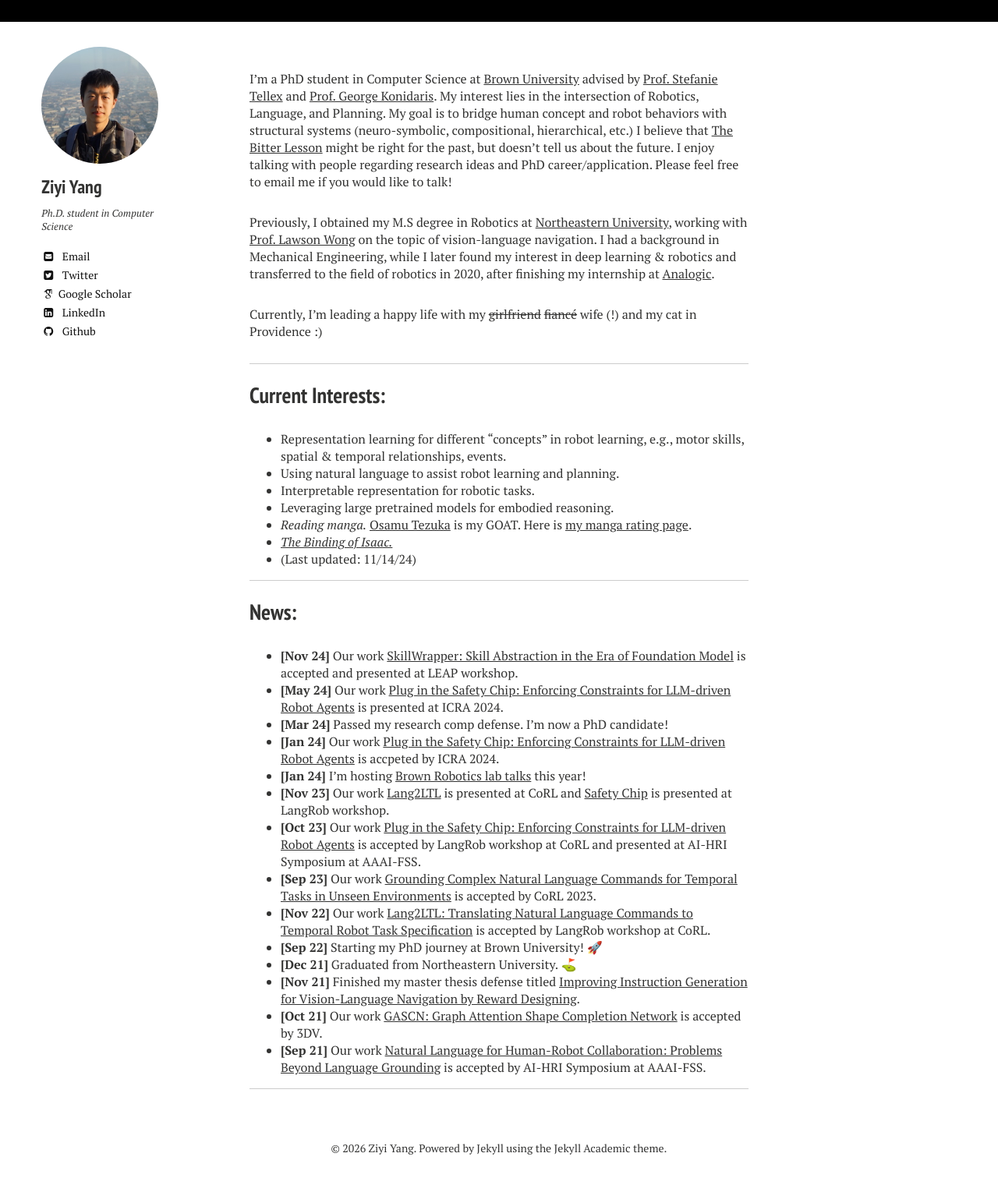
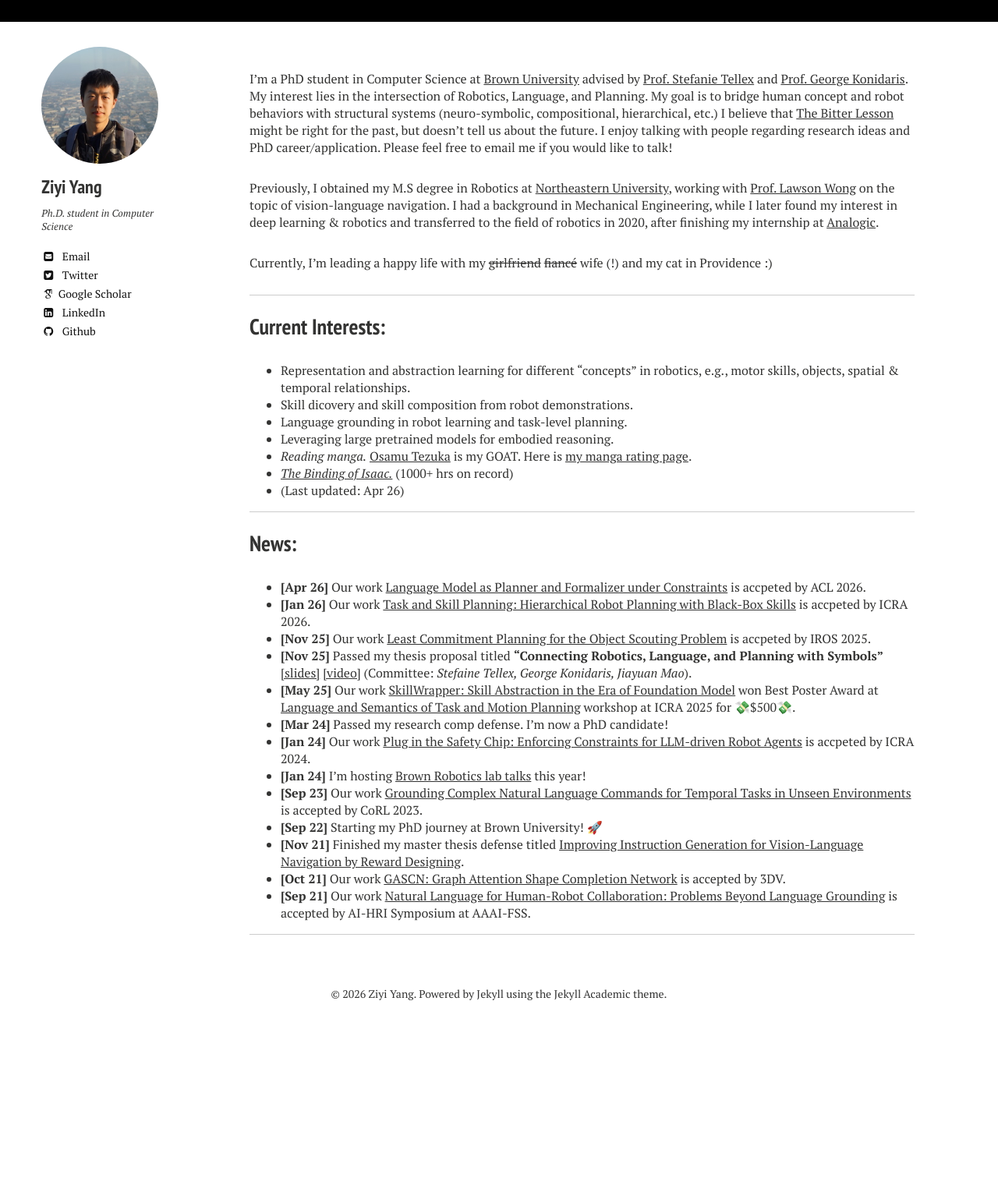
Before and after one commit to YzyLmc/YzyLmc.github.io, a Jekyll site: the page built from docs/index.md, in a window 1280 px wide, cut to the strip 104-1635 px from the top of the page. Shown: the top 1520 px of the strip at 78% size. Built offline with Jekyll 4.4.1, drawn with Linux system fonts in a browser that asks for light colours; nearby versions of some CDN libraries; some web fonts are replaced; after the commit the page ends 1437 px from its top, so only the background shows below that.

Commit message:
Update after ACL; shrink the margin on the right of the page

```diff
--- a/docs/_sass/page.scss
+++ b/docs/_sass/page.scss
@@ -240,12 +240,12 @@ $button-size: 1.5rem;
 		@include suffix(12,1);
 		margin-bottom: 2em;
 		@media #{$small} {
-			@include grid(12,6);
+			@include grid(12,8);
 			@include prefix(12,0);
 			@include suffix(12,0);
 		}
 		@media #{$x-large} {
-			@include grid(12,4.5);
+			@include grid(12,7);
 		}
 	}
 }
@@ -258,12 +258,12 @@ $button-size: 1.5rem;
 	@include suffix(12,1);
 	margin-bottom: 2em;
 	@media #{$small} {
-		@include grid(12,6);
+		@include grid(12,8);
 		@include prefix(12,0);
 		@include suffix(12,0);
 	}
 	@media #{$x-large} {
-		@include grid(12,4.5);
+		@include grid(12,7);
 	}
 	h3 {
 		margin: 0;
--- a/docs/index.md
+++ b/docs/index.md
@@ -15,31 +15,36 @@ Currently, I'm leading a happy life with my <s>girlfriend</s> <s>fiancé</s> wif
 ---
 ## Current Interests:
 
-- Representation learning for different "concepts" in robot learning, e.g., motor skills, spatial & temporal relationships, events.
-- Using natural language to assist robot learning and planning.
-- Interpretable representation for robotic tasks.
+- Representation and abstraction learning for different "concepts" in robotics, e.g., motor skills, objects, spatial & temporal relationships.
+- Skill dicovery and skill composition from robot demonstrations.
+- Language grounding in robot learning and task-level planning.
+<!-- - Interpretable representation for robotic tasks. -->
 - Leveraging large pretrained models for embodied reasoning.
 <!-- - Enforcing safety guarantee in language grounding for robots. -->
 <!-- - Improving the performance of instruction generator for data augmentation in vision-language navigation task.-->
 <!-- - Solving the reward sparsity of reinforcement learning in the context of language generation-->
 <!-- - Implementing language grounding into real-world circumstance-->
 - *Reading manga.* [Osamu Tezuka](https://en.wikipedia.org/wiki/Osamu_Tezuka) is my GOAT. Here is [my manga rating page](https://butternut-bagpipe-9e8.notion.site/Manga-ff90216138c54dadbd48a88221c330c1).
-- [*The Binding of Isaac.*](https://store.steampowered.com/app/250900/The_Binding_of_Isaac_Rebirth/)
-- (Last updated: 11/14/24)
+- [*The Binding of Isaac.*](https://store.steampowered.com/app/250900/The_Binding_of_Isaac_Rebirth/) (1000+ hrs on record)
+- (Last updated: Apr 26)
 
 ---
 ## News:
-- __[Nov 24]__ Our work [SkillWrapper: Skill Abstraction in the Era of Foundation Model](https://arxiv.org/abs/2511.18203) is accepted and presented at LEAP workshop.
-- __[May 24]__ Our work [Plug in the Safety Chip: Enforcing Constraints for LLM-driven Robot Agents](https://arxiv.org/abs/2309.09919) is presented at ICRA 2024.
+- __[Apr 26]__ Our work [Language Model as Planner and Formalizer under Constraints](https://arxiv.org/abs/2510.05486) is accpeted by ACL 2026.
+- __[Jan 26]__ Our work [Task and Skill Planning: Hierarchical Robot Planning with Black-Box Skills](http://irl.cs.brown.edu/pubs/tasp_icra.pdf) is accpeted by ICRA 2026.
+- __[Nov 25]__ Our work [Least Commitment Planning for the Object Scouting Problem](https://ieeexplore.ieee.org/abstract/document/11246625) is accpeted by IROS 2025.
+- __[Nov 25]__ Passed my thesis proposal titled __"Connecting Robotics, Language, and Planning with Symbols"__ [[slides]](https://docs.google.com/presentation/d/1sIcSYUFVk3MHVKXmbtq5_B6M8QN55K1JEZipSCzsLqk/edit?usp=sharing) [[video]](https://brown.zoom.us/rec/share/ysLoMcmNkVjIob2yhIbree_eEYHHBfOYyEb7jDI55e4CpmKAmtdteib5XA7HWKRg.aoJDFLJK3rM0lWVd) (Committee: _Stefaine Tellex, George Konidaris, Jiayuan Mao_).
+- __[May 25]__ Our work [SkillWrapper: Skill Abstraction in the Era of Foundation Model](https://arxiv.org/abs/2511.18203) won Best Poster Award at [Language and Semantics of Task and Motion Planning](https://dyalab.mines.edu/2025/icra-workshop/) workshop at ICRA 2025 for 💸$500💸.
+<!-- - __[May 24]__ Our work [Plug in the Safety Chip: Enforcing Constraints for LLM-driven Robot Agents](https://arxiv.org/abs/2309.09919) is presented at ICRA 2024. -->
 - __[Mar 24]__ Passed my research comp defense. I'm now a PhD candidate!
 - __[Jan 24]__ Our work [Plug in the Safety Chip: Enforcing Constraints for LLM-driven Robot Agents](https://arxiv.org/abs/2309.09919) is accpeted by ICRA 2024.
 - __[Jan 24]__ I'm hosting [Brown Robotics lab talks](https://h2r.github.io/brown-lab-talks/) this year!
-- __[Nov 23]__ Our work [Lang2LTL](https://proceedings.mlr.press/v229/liu23d.html) is presented at CoRL and [Safety Chip](https://openreview.net/forum?id=INvxF4iQ34) is presented at LangRob workshop.
-- __[Oct 23]__ Our work [Plug in the Safety Chip: Enforcing Constraints for LLM-driven Robot Agents](https://openreview.net/forum?id=INvxF4iQ34) is accepted by LangRob workshop at CoRL and presented at AI-HRI Symposium at AAAI-FSS.
+<!-- - __[Nov 23]__ Our work [Lang2LTL](https://proceedings.mlr.press/v229/liu23d.html) is presented at CoRL and [Safety Chip](https://openreview.net/forum?id=INvxF4iQ34) is presented at LangRob workshop. -->
+<!-- - __[Oct 23]__ Our work [Plug in the Safety Chip: Enforcing Constraints for LLM-driven Robot Agents](https://openreview.net/forum?id=INvxF4iQ34) is accepted by LangRob workshop at CoRL and presented at AI-HRI Symposium at AAAI-FSS. -->
 - __[Sep 23]__ Our work [Grounding Complex Natural Language Commands for Temporal Tasks in Unseen Environments](https://proceedings.mlr.press/v229/liu23d.html) is accepted by CoRL 2023.
-- __[Nov 22]__ Our work [Lang2LTL: Translating Natural Language Commands to Temporal Robot Task Specification](https://openreview.net/forum?id=VxfjGZzrdn) is accepted by LangRob workshop at CoRL.
+<!-- - __[Nov 22]__ Our work [Lang2LTL: Translating Natural Language Commands to Temporal Robot Task Specification](https://openreview.net/forum?id=VxfjGZzrdn) is accepted by LangRob workshop at CoRL. -->
 - __[Sep 22]__ Starting my PhD journey at Brown University! 🚀
-- __[Dec 21]__ Graduated from Northeastern University. ⛳️
+<!-- - __[Dec 21]__ Graduated from Northeastern University. ⛳️ -->
 - __[Nov 21]__ Finished my master thesis defense titled [Improving Instruction Generation for Vision-Language Navigation by Reward Designing](https://www.proquest.com/docview/2620074733?pq-origsite=gscholar&fromopenview=true&sourcetype=Dissertations%20&%20Theses).
 - __[Oct 21]__ Our work [GASCN: Graph Attention Shape Completion Network](https://ieeexplore.ieee.org/abstract/document/9665867) is accepted by 3DV.
 - __[Sep 21]__ Our work [Natural Language for Human-Robot Collaboration: Problems Beyond Language Grounding](https://arxiv.org/abs/2110.04441) is accepted by AI-HRI Symposium at AAAI-FSS.
```
